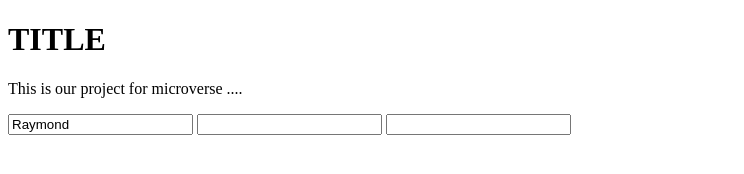
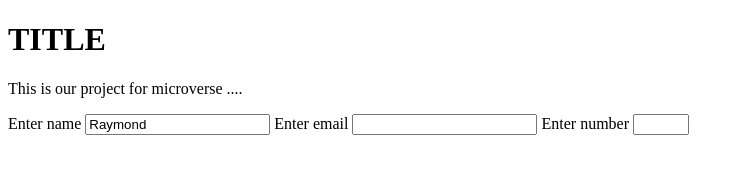
Before and after one commit to anderCM/raymon-anderson, a plain HTML site: page index.html in a window 1280 px wide. Shown: the whole page, without its empty margins (0-744 px from the left). Drawn offline with Linux system fonts and the light colour scheme.

Commit message:
Step 9/10

```diff
--- a/index.html
+++ b/index.html
@@ -1,23 +1,26 @@
 <!DOCTYPE html>
 <html lang="en">
   <head>
-    <meta charset="UTF-8">
+    <meta charset="UTF-8" />
     <title>Fork Me! FCC: Test Suite Template</title>
-    <link rel="stylesheet" href="css/style.css">
+    <link rel="stylesheet" href="css/style.css" />
   </head>
 
   <body>
     <script src="https://cdn.freecodecamp.org/testable-projects-fcc/v1/bundle.js"></script>
 
-    <h1 id="title">
-      TITLE
-    </h1>
+    <h1 id="title">TITLE</h1>
     <p id="description">This is our project for microverse ....</p>
-    <form id= "survey-form" >
+    <form id="survey-form">
 
-      <input id="name" type="text" value="Raymond" required/>
-      <input type="email" id="email" required>
-      <input id="number" type= "number"
+      <label for="name" id="name-label">Enter name</label>
+      <input id="name" type="text" value="Raymond" required />
+
+      <label for="email" id="email-label">Enter email</label>
+      <input type="email" id="email" required />
+
+      <label for="number" id="number-label">Enter number</label>
+      <input id="number" type="number" min="1" max="99" />
     </form>
     <!--
 
@@ -31,6 +34,6 @@
     - The freeCodeCamp Team
 
     -->
-    <script  src="js/index.js"></script>
+    <script src="js/index.js"></script>
   </body>
 </html>
```
